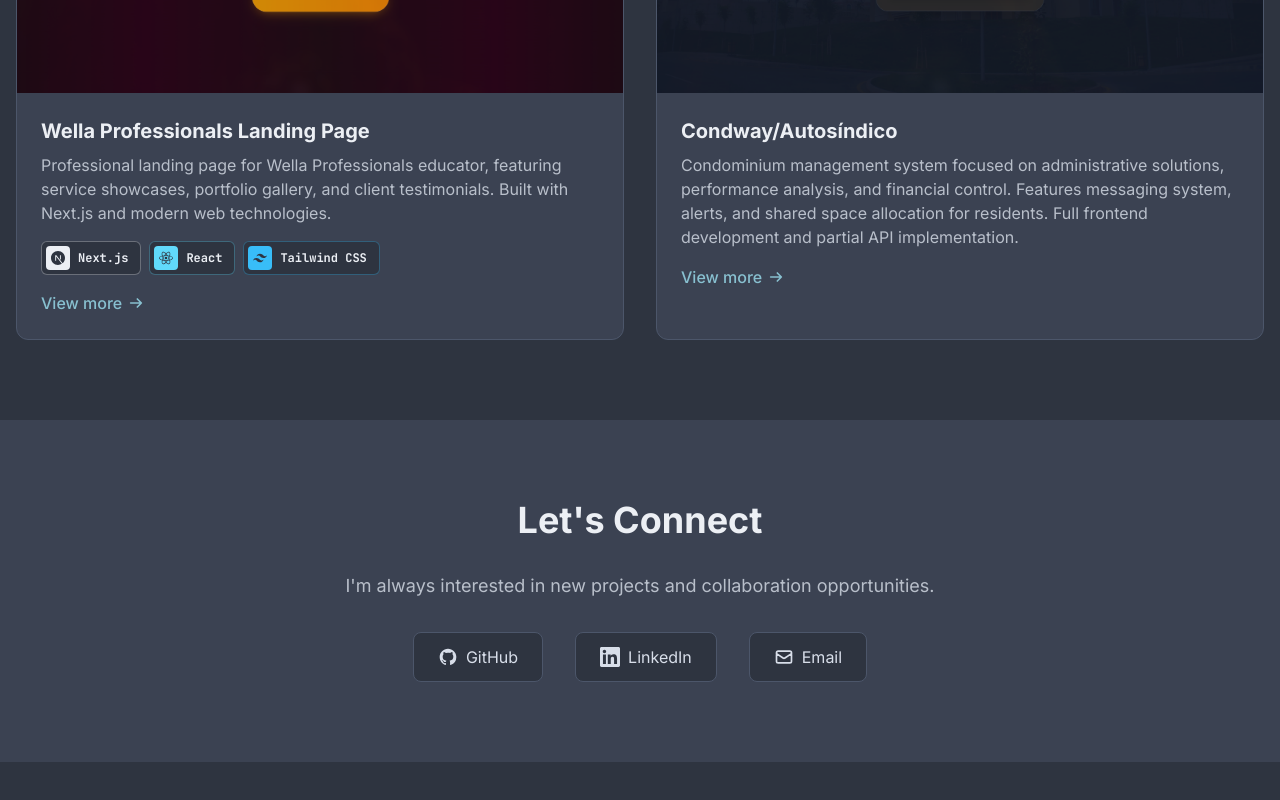
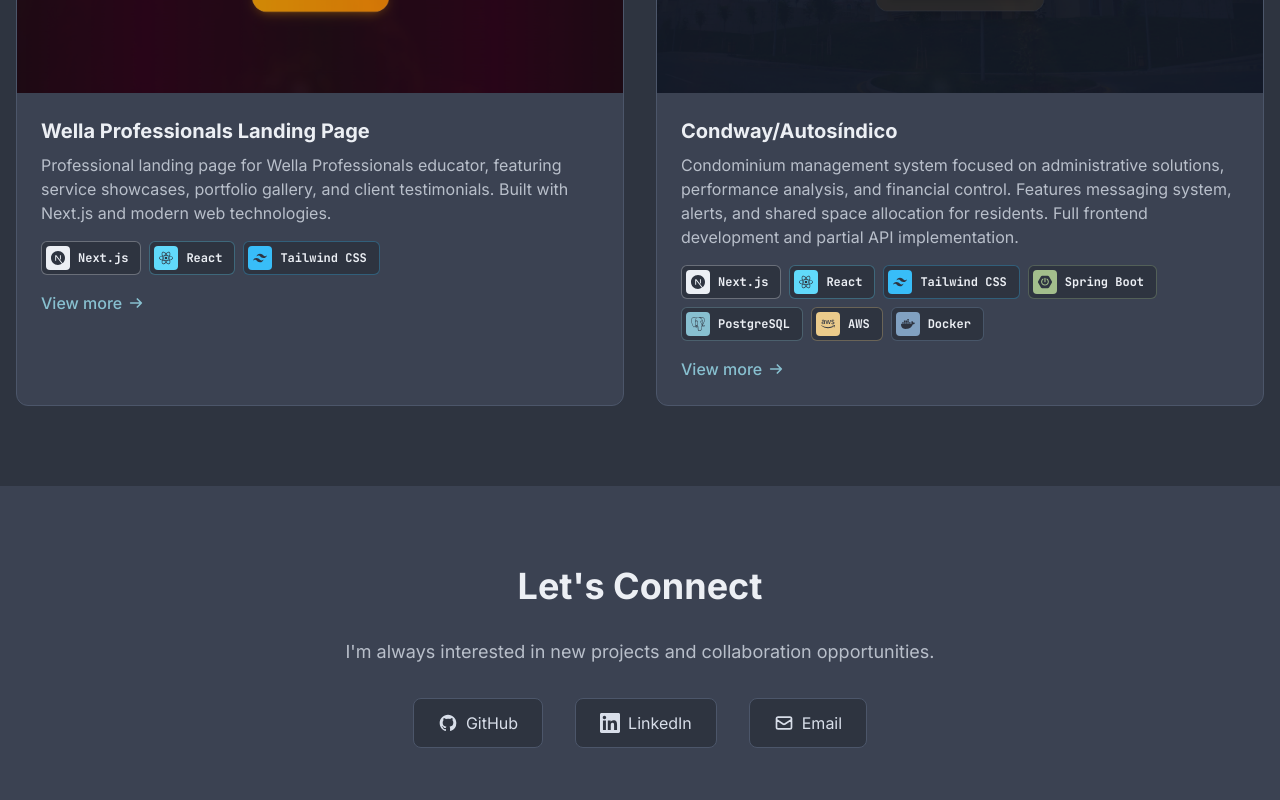
Before and after one commit to nsalgado2000/portfolio-nsalgado, a Next.js app: page / in a window 1280 px wide. Shown: the part 2782-3582 px from the top of the page. Before the commit the page ends 3544 px from the top, so only its background shows below. Built offline with nearby package versions, Linux system fonts and the light colour scheme; no server answers.

Commit message:
feat(TechTags): add Condway stack (Spring Boot, PostgreSQL, AWS, Docker)

```diff
--- a/src/app/components/Projects.jsx
+++ b/src/app/components/Projects.jsx
@@ -22,6 +22,7 @@
     image: '/project-2.png',
     status: 'in-progress',
     authorship: 'contributor',
+    stack: ['Next.js', 'React', 'Tailwind CSS', 'Spring Boot', 'PostgreSQL', 'AWS', 'Docker'],
   },
   // {
   //   id: 3,
--- a/src/app/components/TechTags.jsx
+++ b/src/app/components/TechTags.jsx
@@ -7,8 +7,10 @@
   SiPython,
   SiJavascript,
   SiTypescript,
+  SiPostgresql,
+  SiDocker,
 } from 'react-icons/si';
-import { FaJava } from 'react-icons/fa';
+import { FaJava, FaAws } from 'react-icons/fa';
 
 const TECH_META = {
   'Next.js': { Icon: SiNextdotjs, color: '#ECEFF4' },
@@ -20,6 +22,9 @@
   Python: { Icon: SiPython, color: '#EBCB8B' },
   JavaScript: { Icon: SiJavascript, color: '#EBCB8B' },
   TypeScript: { Icon: SiTypescript, color: '#81A1C1' },
+  PostgreSQL: { Icon: SiPostgresql, color: '#88C0D0' },
+  AWS: { Icon: FaAws, color: '#EBCB8B' },
+  Docker: { Icon: SiDocker, color: '#81A1C1' },
 };
 
 export default function TechTags({ stack }) {
```
